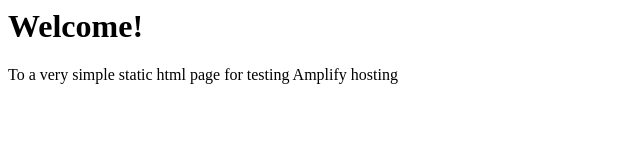
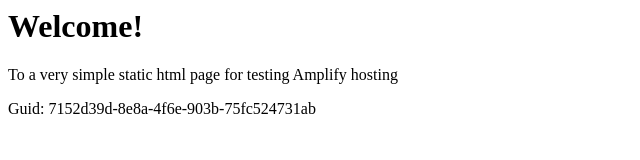
Before and after one commit to aws-aemilia-nrt/Github-PR-Commit-Integration-Test-DoNotTouch-GithubWebhookPreviewCanaryTest-v1-prod-ap-northeast-1, a website: page src/index.html in a window 1280 px wide. Shown: the whole page, without its empty margins (0-640 px from the left). Drawn offline with Linux system fonts and the light colour scheme.

Commit message:
commit from integ tests

```diff
--- a/src/index.html
+++ b/src/index.html
@@ -1,3 +1,5 @@
+
+
 <html lang="en">
 
 <head>
@@ -10,6 +12,6 @@
 <body>
     <h1>Welcome!</h1>
     <p>To a very simple static html page for testing Amplify hosting</p>
-</body>
+    <p>Guid: 7152d39d-8e8a-4f6e-903b-75fc524731ab</p></body>
 
 </html>
```
